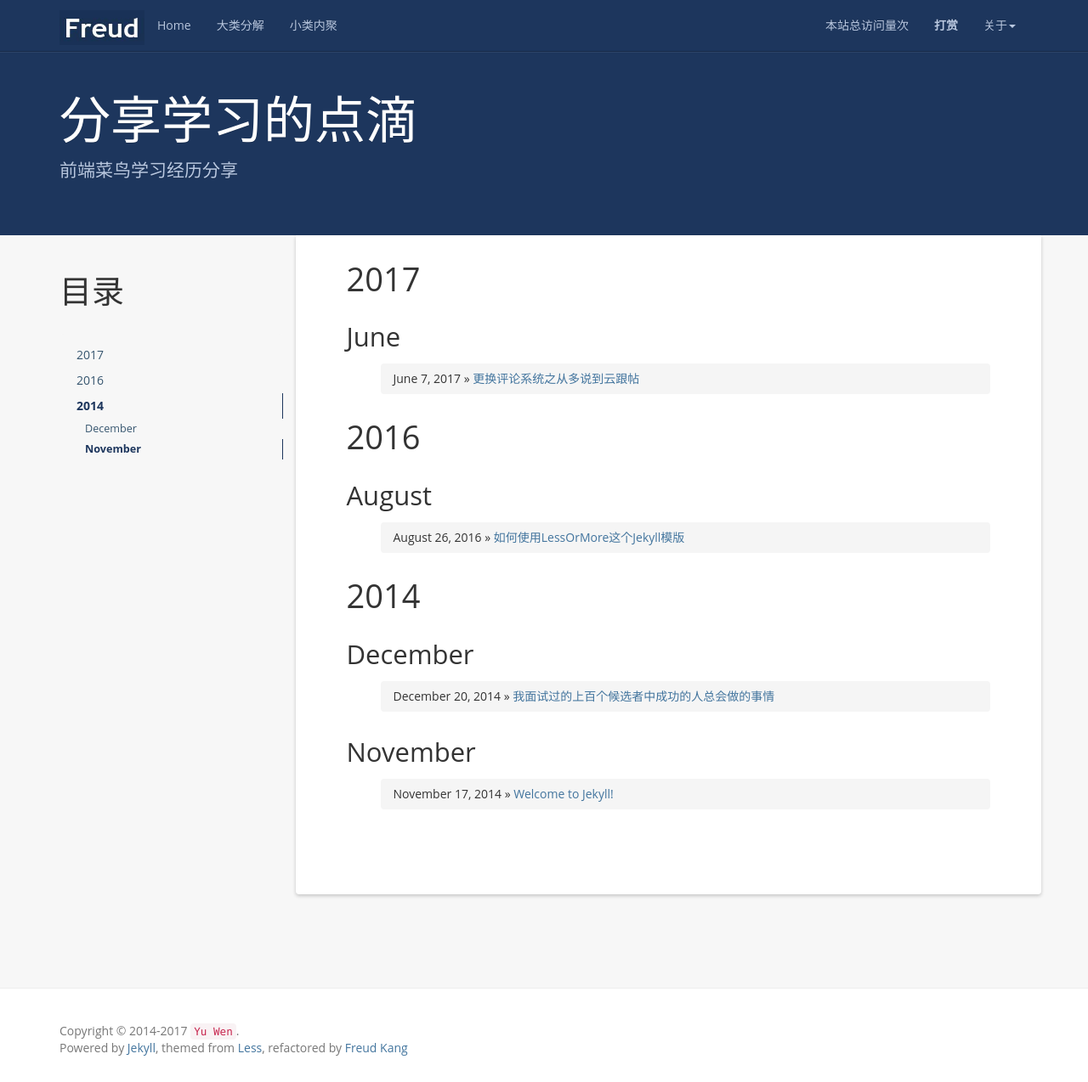
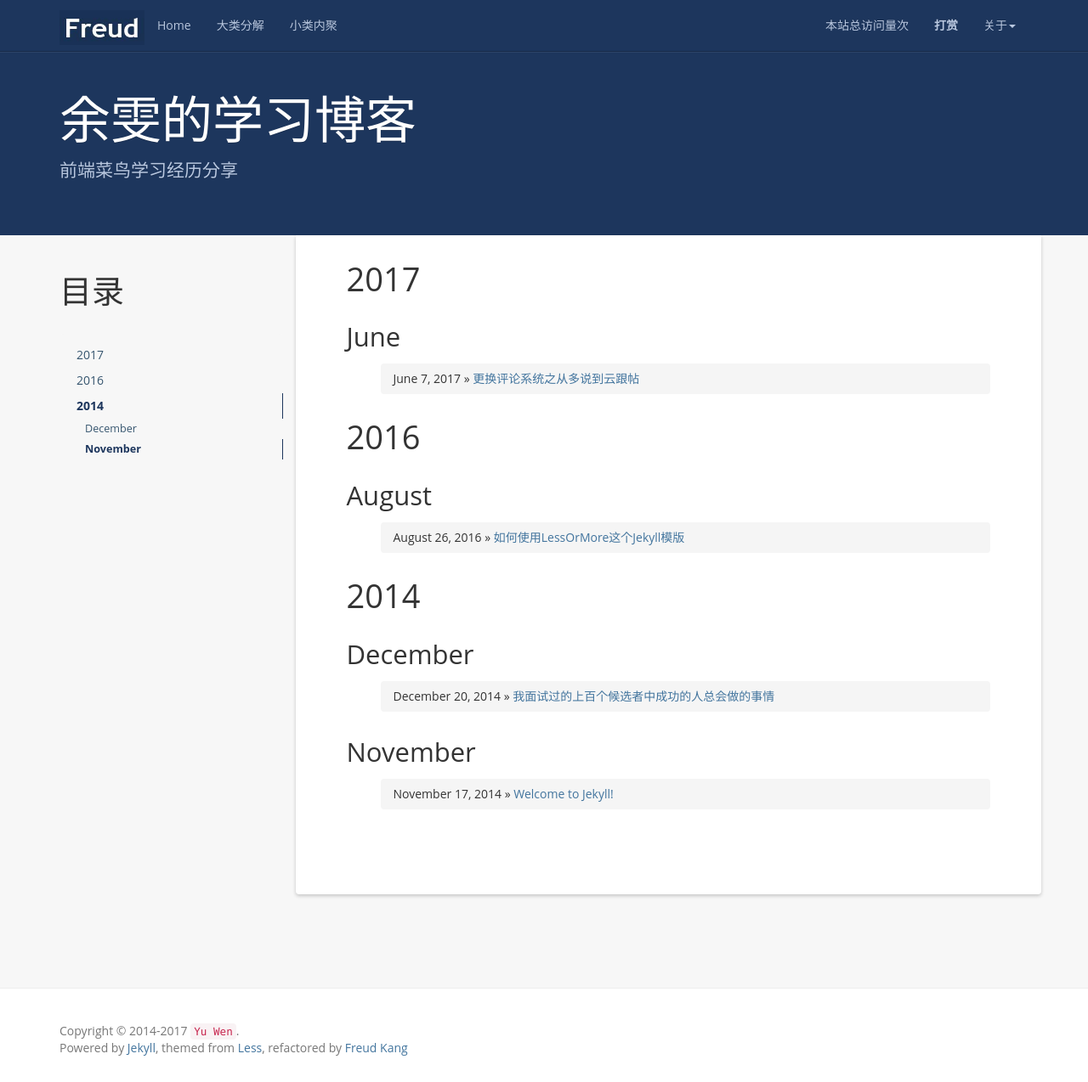
Before and after one commit to yuwen1687/yuwen1687.github.io, a Jekyll site: the page built from index.html, in a window 1280 px wide and 1274 px high. Shown: the whole window at 85% size. Built offline with Jekyll 4.4.1, drawn with Linux system fonts in a browser that asks for light colours; nearby versions of some CDN libraries; a script that is not in the unit is left out; the list of posts is cut into pages by our own code; comment, search, counter and statistics services are not loaded.

Commit message:
logo及标题修改

```diff
--- a/_config.yml
+++ b/_config.yml
@@ -1,5 +1,5 @@
 # Site settings
-name: 分享学习的点滴
+name: 余雯的学习博客
 email: 1282026752@qq.com
 author: Yu Wen
 url: https://yuwen1687.github.io/
--- a/_includes/head.html
+++ b/_includes/head.html
@@ -4,8 +4,8 @@
 	<meta name="viewport" content="width=device-width, initial-scale=1.0">
 	<title>{{ page.title | append: ' - ' |append: site.name }}</title>
 
-	<link rel="shortcut icon" href="{{ '/styles/images/favicon.jpg' | prepend: site.baseurl }}">
-	<link rel="icon" href="{{ '/styles/images/favicon.jpg' | prepend: site.baseurl }}">
+	<link rel="shortcut icon" href="{{ '/styles/images/favicon.png' | prepend: site.baseurl }}">
+	<link rel="icon" href="{{ '/styles/images/favicon.png' | prepend: site.baseurl }}">
 
 	<link rel="stylesheet" href="{{ '/styles/css/index.css' | prepend: site.baseurl }}">
 	<link rel="stylesheet" href="{{ '/styles/css/fontawesome/css/font-awesome.min.css' | prepend: site.baseurl }}">
```
Also changed, not shown: images/author.jpg (deleted), images/bg-pattern.png (deleted), styles/images/favcion.png (added), styles/images/favicon.jpg (deleted).
